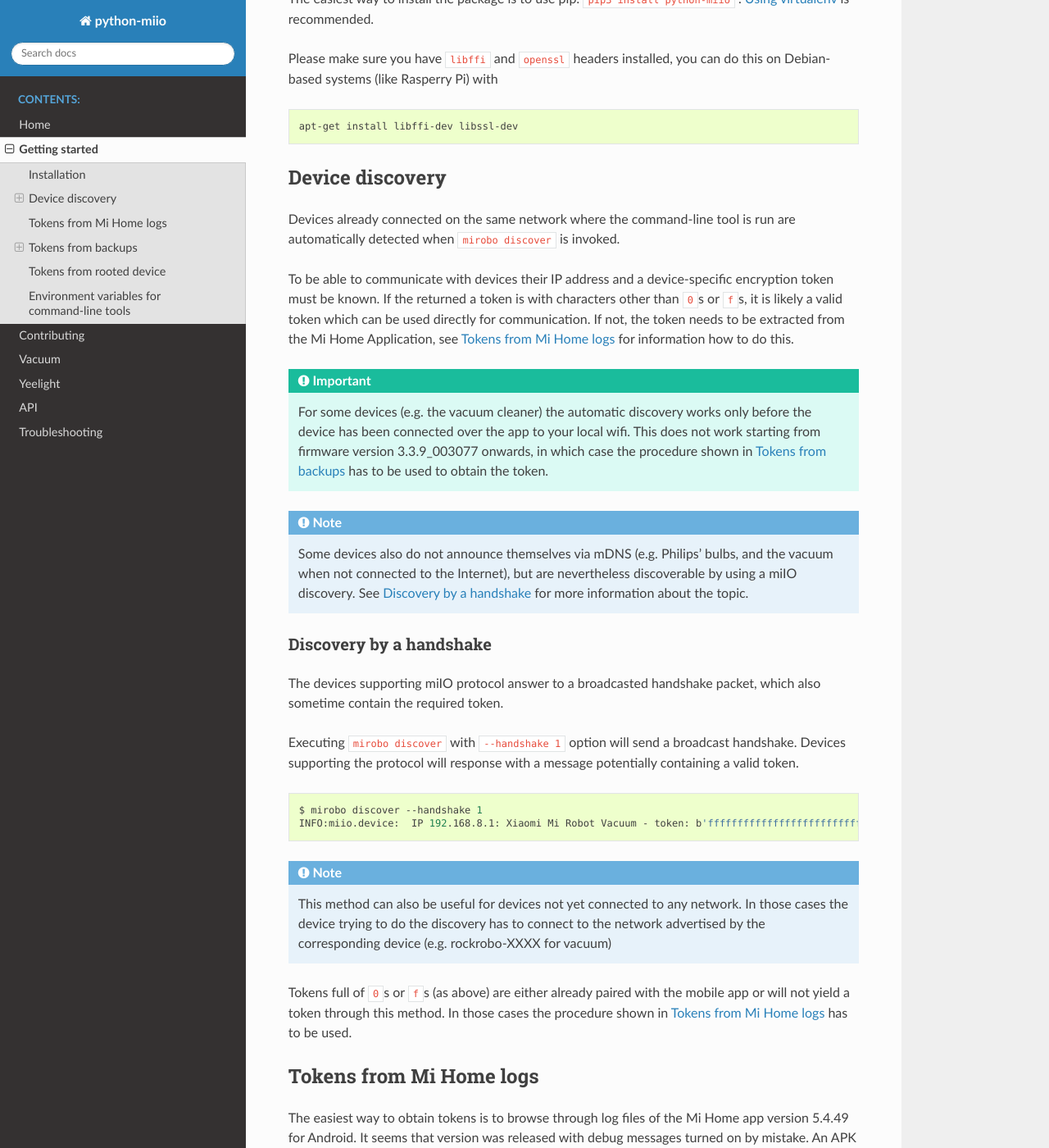
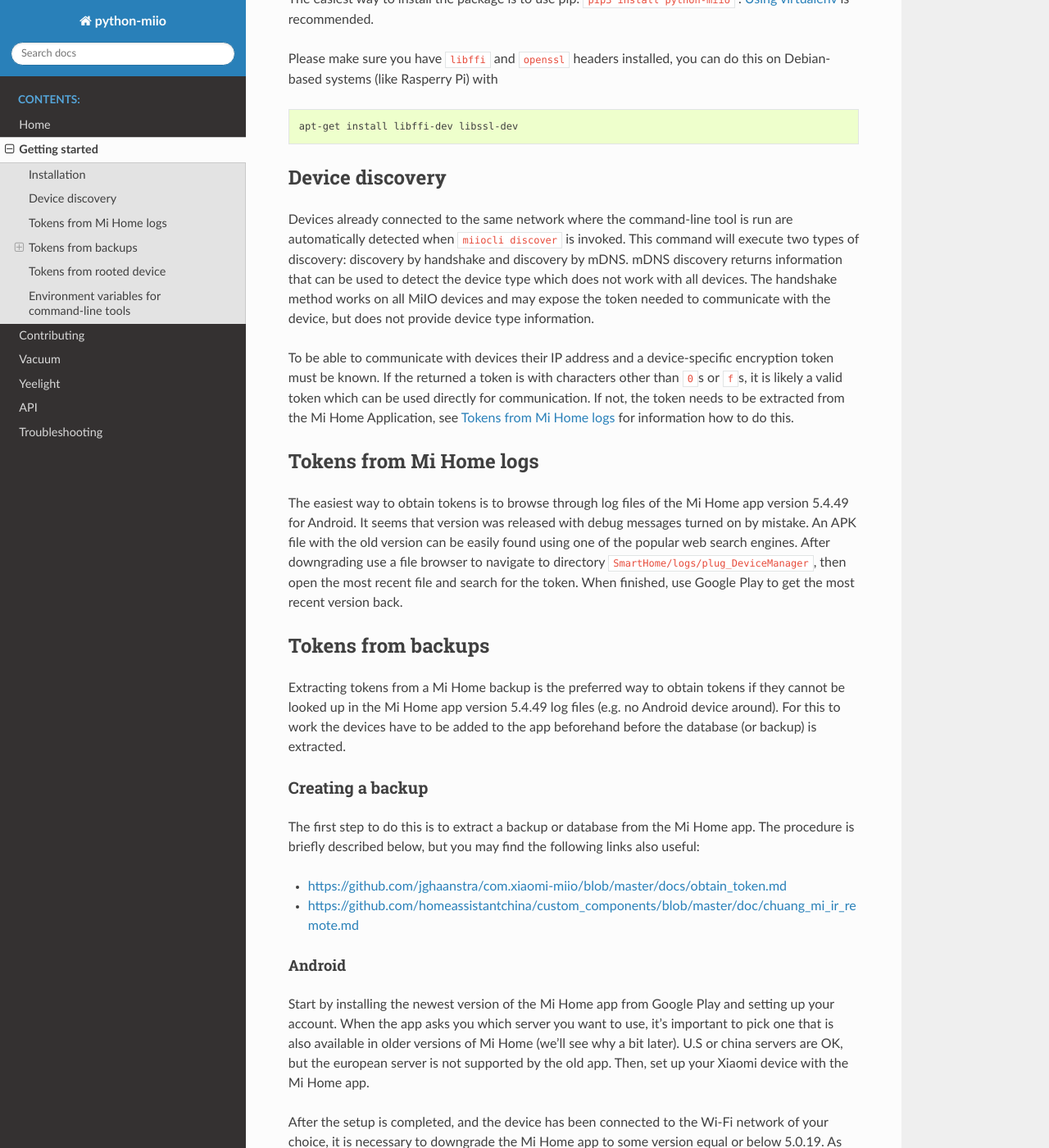
Before and after one commit to rytilahti/python-miio, a Sphinx documentation site: the page built from docs/discovery.rst, in a window 1280 px wide and 1400 px high, scrolled down 229 px. Shown: the whole window at 82% size. Built offline with Sphinx 7.4.7 and the Read the Docs theme 2.0.0, drawn with Linux system fonts in a browser that asks for light colours; pages that are not in the unit, such as notebooks, are missing from menus.

Commit message:
Add discover command to miiocli (#1013)
* Add discover command to miiocli

* update discovery docs

```diff
--- a/docs/discovery.rst
+++ b/docs/discovery.rst
@@ -19,8 +19,12 @@ do this on Debian-based systems (like Rasperry Pi) with
 
 Device discovery
 ================
-Devices already connected on the same network where the command-line tool
-is run are automatically detected when ``mirobo discover`` is invoked.
+Devices already connected to the same network where the command-line tool
+is run are automatically detected when ``miiocli discover`` is invoked.
+This command will execute two types of discovery: discovery by handshake and discovery by mDNS.
+mDNS discovery returns information that can be used to detect the device type which does not work with all devices.
+The handshake method works on all MiIO devices and may expose the token needed to communicate
+with the device, but does not provide device type information.
 
 To be able to communicate with devices their IP address and a device-specific
 encryption token must be known.
@@ -28,48 +32,6 @@ If the returned a token is with characters other than ``0``\ s or ``f``\ s,
 it is likely a valid token which can be used directly for communication.
 If not, the token needs to be extracted from the Mi Home Application,
 see :ref:`logged_tokens` for information how to do this.
-
-.. IMPORTANT::
-
-    For some devices (e.g. the vacuum cleaner) the automatic discovery works only before the device has been connected over the app to your local wifi.
-    This does not work starting from firmware version 3.3.9\_003077 onwards, in which case the procedure shown in :ref:`creating_backup` has to be used
-    to obtain the token.
-
-.. NOTE::
-
-    Some devices also do not announce themselves via mDNS (e.g. Philips' bulbs,
-    and the vacuum when not connected to the Internet),
-    but are nevertheless discoverable by using a miIO discovery.
-    See :ref:`handshake_discovery` for more information about the topic.
-
-.. _handshake_discovery:
-
-Discovery by a handshake
-------------------------
-
-The devices supporting miIO protocol answer to a broadcasted handshake packet,
-which also sometime contain the required token.
-
-Executing ``mirobo discover`` with ``--handshake 1`` option will send
-a broadcast handshake.
-Devices supporting the protocol will response with a message
-potentially containing a valid token.
-
-.. code-block:: bash
-
-    $ mirobo discover --handshake 1
-    INFO:miio.device:  IP 192.168.8.1: Xiaomi Mi Robot Vacuum - token: b'ffffffffffffffffffffffffffffffff'
-
-
-.. NOTE::
-    This method can also be useful for devices not yet connected to any network.
-    In those cases the device trying to do the discovery has to connect to the
-    network advertised by the corresponding device (e.g. rockrobo-XXXX for vacuum)
-
-
-Tokens full of ``0``\ s or ``f``\ s (as above) are either already paired
-with the mobile app or will not yield a token through this method.
-In those cases the procedure shown in :ref:`logged_tokens` has to be used.
 
 .. _logged_tokens:
 
```
Also changed, not shown: 2 other files.
